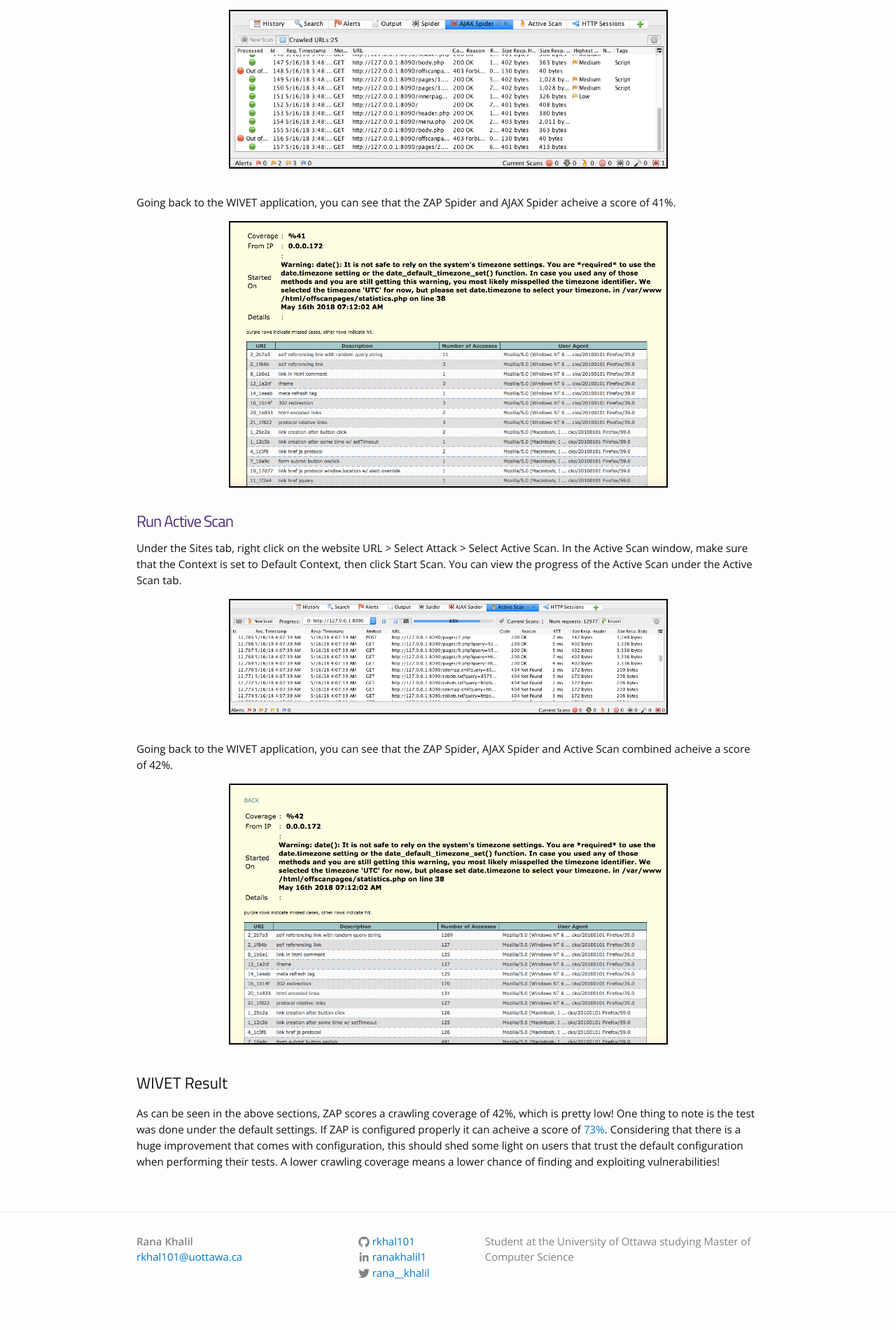
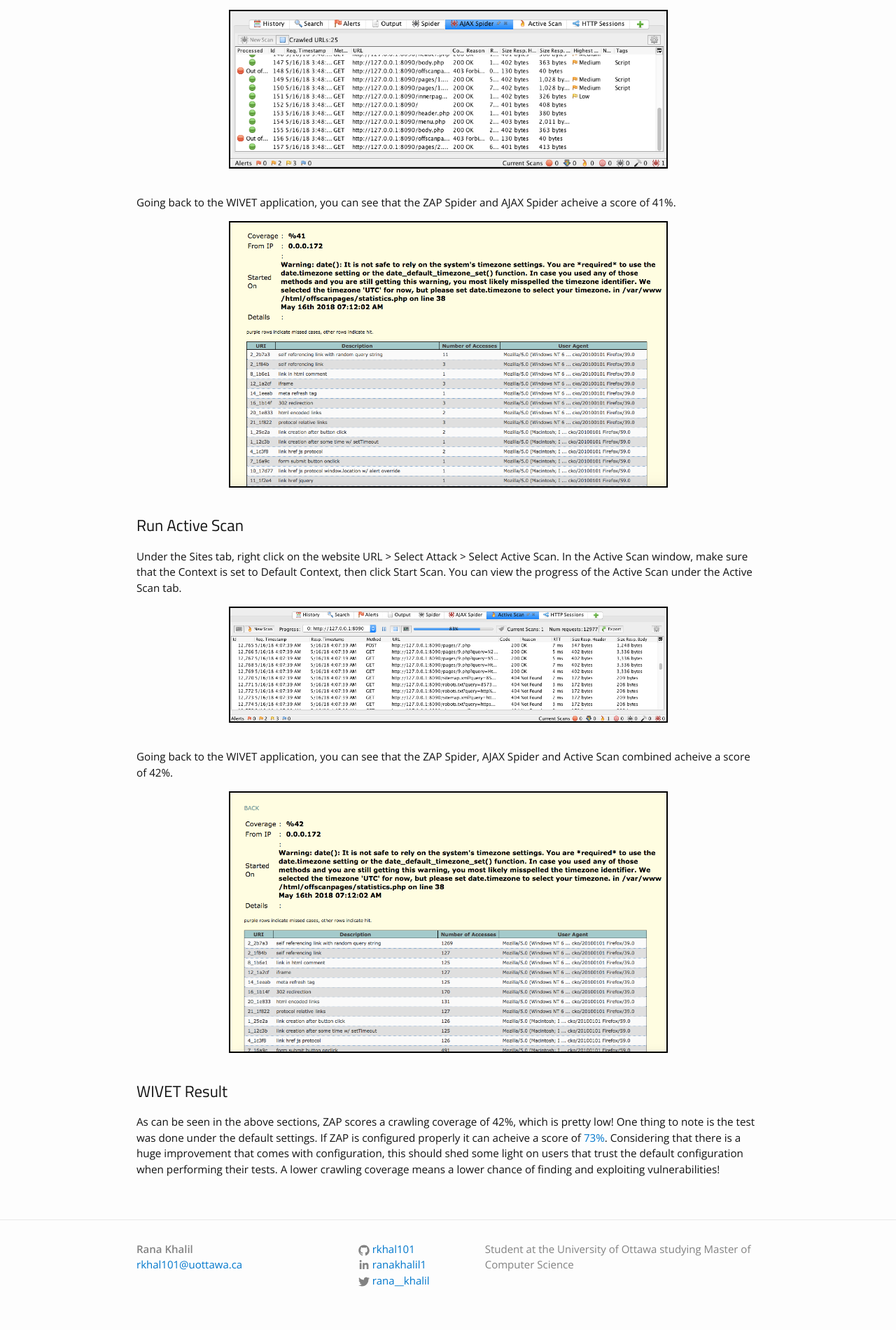
Before and after one commit to rkhal101/rkhal101.github.io, a Jekyll site: the page built from _posts/WAVS/ZAP/2018-05-04-zap-wivet.md, in a window 1280 px wide. Shown: the part 3225-5126 px from the top of the page at 70% size. Built offline with Jekyll 4.4.1, drawn with Linux system fonts in a browser that asks for light colours.

Commit message:
fixed mistake

```diff
--- a/_posts/WAVS/ZAP/2018-05-04-zap-wivet.md
+++ b/_posts/WAVS/ZAP/2018-05-04-zap-wivet.md
@@ -66,7 +66,7 @@
 
 <center><img src="/images/blogs/zap/ajax_score.png" width="70%" height="70%" style="border: 2px solid black"/></center><br>
 
-# Run Active Scan
+## Run Active Scan
 Under the Sites tab, right click on the website URL > Select Attack > Select Active Scan. In the Active Scan window, make sure that the Context is set to Default Context, then click Start Scan. You can view the progress of the Active Scan under the Active Scan tab.
 
 <center><img src="/images/blogs/zap/active_scan_wivet.png" width="70%" height="70%" style="border: 2px solid black"/></center><br>
```
